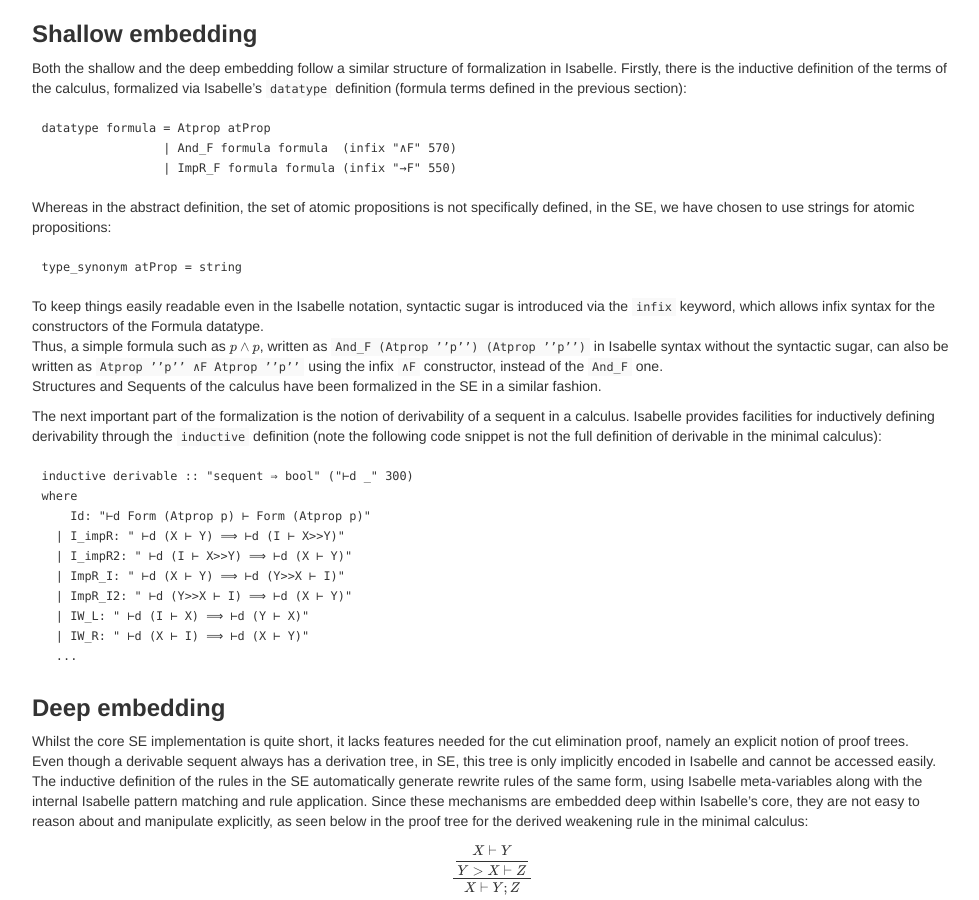
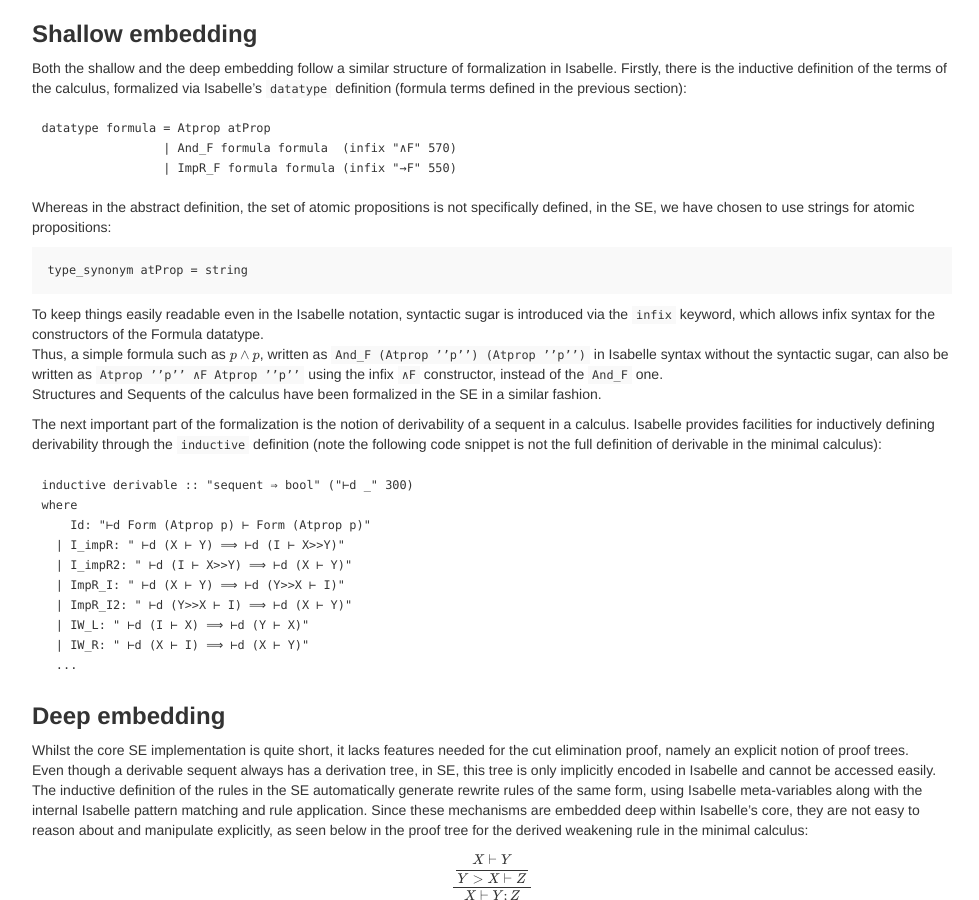
Before and after one commit to goodlyrottenapple/calculus-toolbox, a Jekyll site: the page built from _posts/2015-04-17-calculi.md, in a window 1280 px wide and 900 px high, scrolled down 515 px. Shown: the whole window, without its empty margins (243-1222 px from the left). Built offline with Jekyll 4.4.1, drawn with Linux system fonts in a browser that asks for light colours; nearby versions of some CDN libraries; formulas are drawn with MathJax 3; a style sheet for code colours, icons or effects is not loaded.

Commit message:
1111010001111111110

```diff
--- a/_posts/2015-04-17-calculi.md
+++ b/_posts/2015-04-17-calculi.md
@@ -31,7 +31,7 @@ datatype formula = Atprop atProp
 
 Whereas in the abstract definition, the set of atomic propositions is not specifically defined, in the SE, we have chosen to use strings for atomic propositions:
 
-~~~json
+~~~nohighlight
 type_synonym atProp = string
 ~~~
 
@@ -92,7 +92,7 @@ In the DE, we introduce a new constructor for each type from the SE. For example
 
 As well as introducing free variables to the formulas and structures, the DE of these terms has been made more parametric, separating the constructors for the _n_-ary connectives, to allow easier extension of these calculi (for example, the minimal calculus mainly differs from the full D.EAK calculus in the number of nullary, unary and binary connectives and rules ranging over them). The encoding of structure terms is now separated out into several definitions:
 
-~~~json
+~~~
 datatype Structure_ZerOp = Structure_Neutral
 
 datatype Structure_BinOp = Structure_Comma
```
